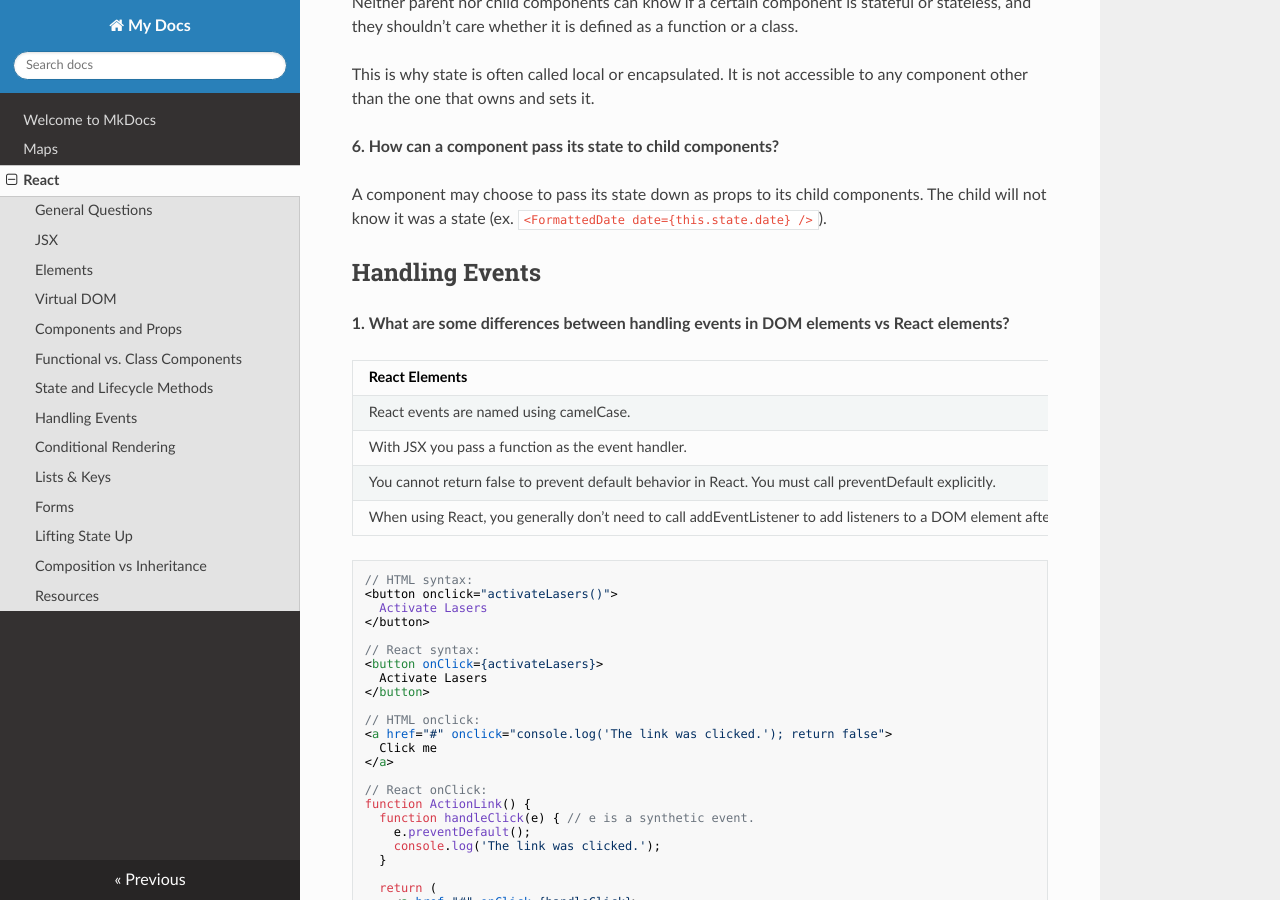
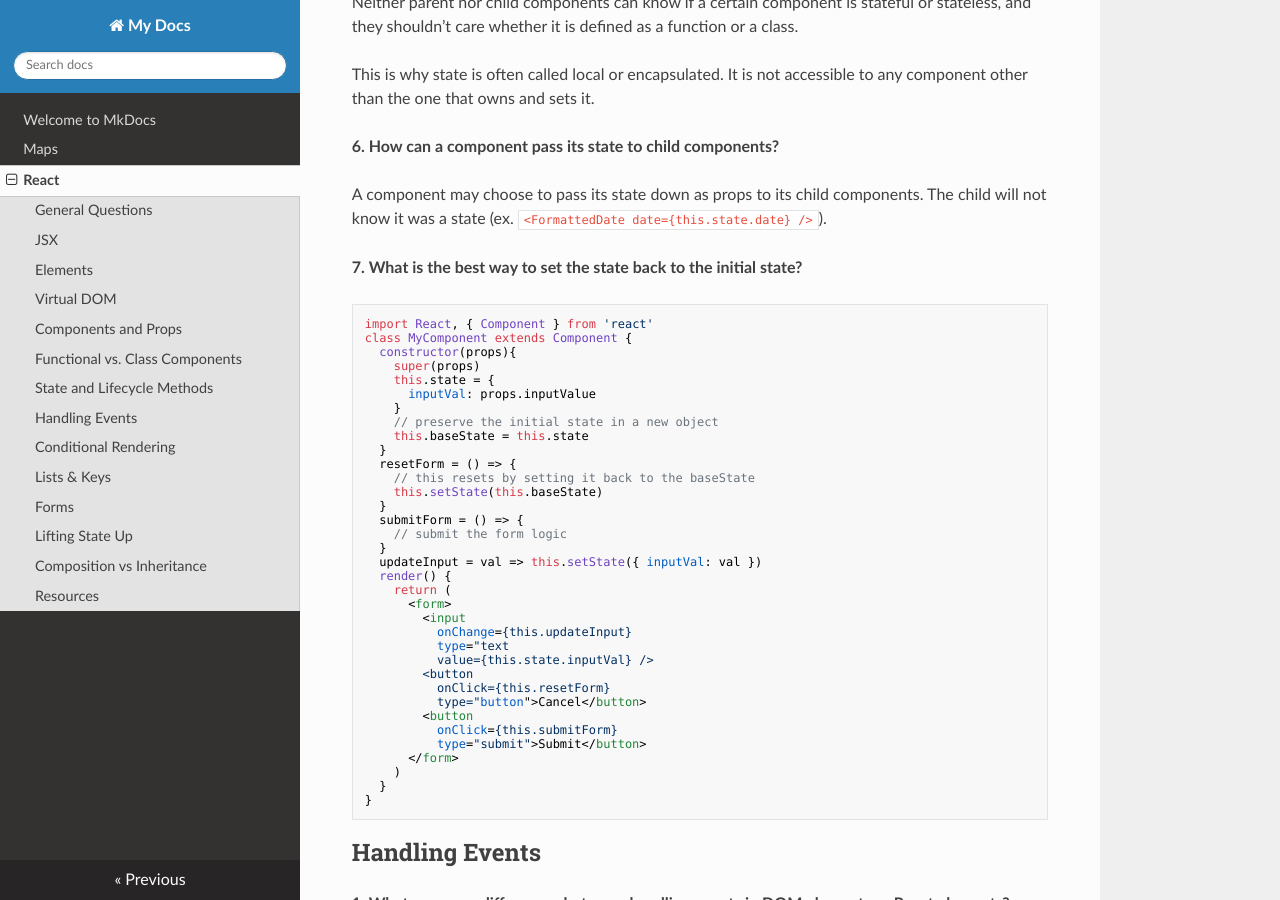
Before and after one commit to mzaman95/tech-prep, an MkDocs documentation site: the page built from docs/React.md, in a window 1280 px wide and 900 px high, scrolled down 13122 px. Built offline with MkDocs 1.6.1, drawn with Linux system fonts in a browser that asks for light colours; nearby versions of some CDN libraries; some of the changed text lies outside the part shown.

Commit message:
setting to initial state

````diff
--- a/docs/React.md
+++ b/docs/React.md
@@ -570,6 +570,46 @@ This is why state is often called local or encapsulated. It is not accessible to
 **6. How can a component pass its state to child components?**
 
 A component may choose to pass its state down as props to its child components. The child will not know it was a state (ex. `<FormattedDate date={this.state.date} />`).
+
+**7. What is the best way to set the state back to the initial state?**
+
+```javascript
+import React, { Component } from 'react'
+class MyComponent extends Component {
+  constructor(props){
+    super(props)
+    this.state = {
+      inputVal: props.inputValue
+    }
+    // preserve the initial state in a new object
+    this.baseState = this.state
+  }
+  resetForm = () => {
+    // this resets by setting it back to the baseState
+    this.setState(this.baseState)
+  }
+  submitForm = () => {
+    // submit the form logic
+  }
+  updateInput = val => this.setState({ inputVal: val })
+  render() {
+    return (
+      <form>
+        <input
+          onChange={this.updateInput}
+          type="text
+          value={this.state.inputVal} />
+        <button
+          onClick={this.resetForm}
+          type="button">Cancel</button>
+        <button
+          onClick={this.submitForm}
+          type="submit">Submit</button>
+      </form>
+    )
+  }
+}
+```
 
 ## Handling Events
 
````
Also changed, not shown: other parts of docs/React.md (+2 -1 lines).
